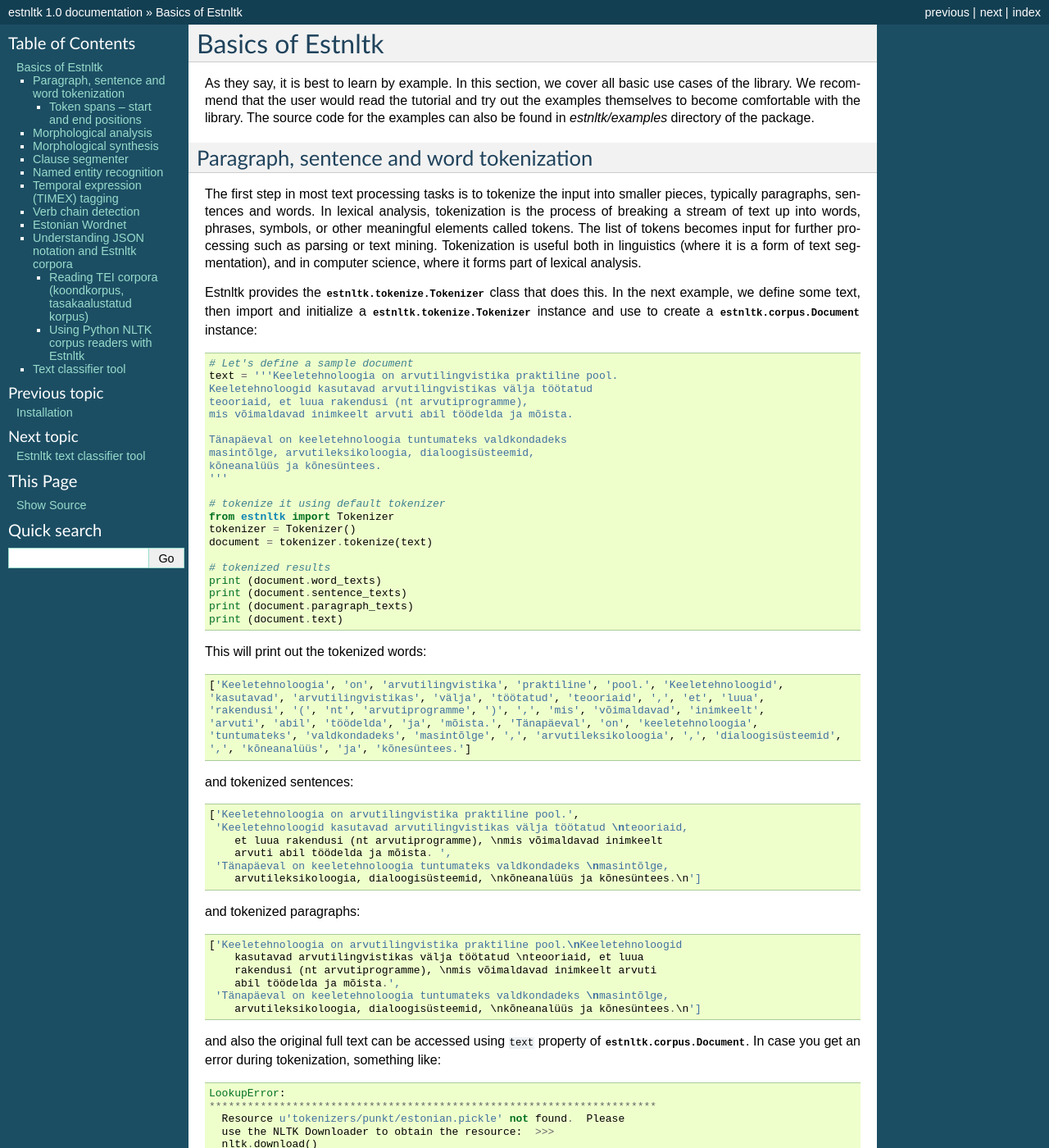
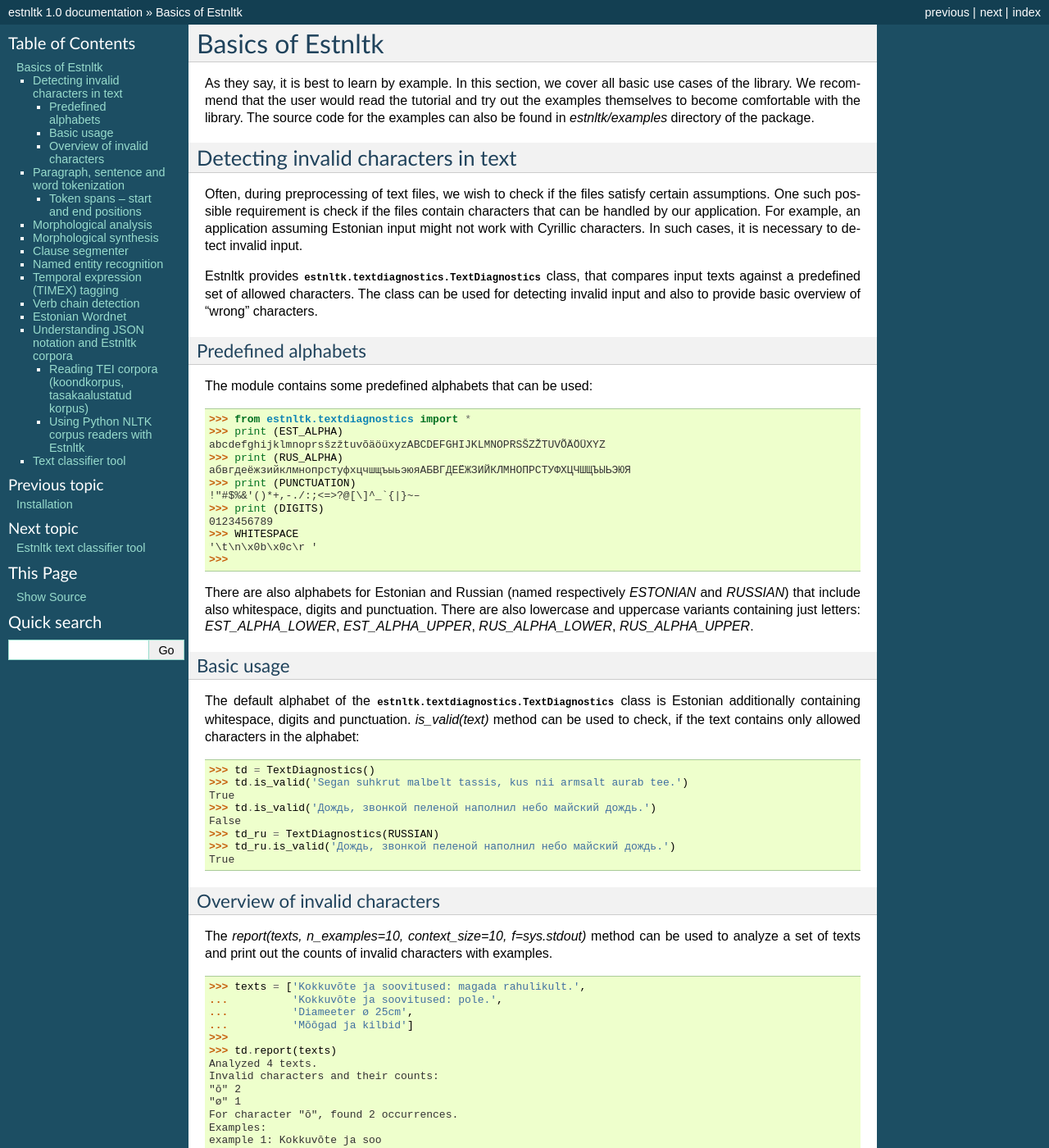
Before and after one commit to estnltk/estnltk, a Sphinx documentation site: the page built from docs/tutorial.rst, in a window 1280 px wide and 1400 px high. Shown: the whole window at 82% size. Built offline with Sphinx 7.4.7, drawn with Linux system fonts in a browser that asks for light colours; pages that are not in the unit, such as notebooks, are missing from menus; some of the changed text lies outside the part shown.

Commit message:
Added documentation for textdiagnostics class

```diff
--- a/docs/tutorial.rst
+++ b/docs/tutorial.rst
@@ -6,6 +6,78 @@ As they say, it is best to learn by example.
 In this section, we cover all basic use cases of the library.
 We recommend that the user would read the tutorial and try out the examples themselves to become comfortable with the library.
 The source code for the examples can also be found in `estnltk/examples` directory of the package.
+
+
+Detecting invalid characters in text
+====================================
+
+Often, during preprocessing of text files, we wish to check if the files satisfy certain assumptions.
+One such possible requirement is check if the files contain characters that can be handled by our application.
+For example, an application assuming Estonian input might not work with Cyrillic characters.
+In such cases, it is necessary to detect invalid input.
+
+Estnltk provides :class:`estnltk.textdiagnostics.TextDiagnostics` class, that compares input texts against a predefined set of allowed characters.
+The class can be used for detecting invalid input and also to provide basic overview of "wrong" characters.
+
+
+Predefined alphabets
+--------------------
+
+The module contains some predefined alphabets that can be used::
+
+    >>> from estnltk.textdiagnostics import *
+    >>> print (EST_ALPHA)
+    abcdefghijklmnoprsšzžtuvõäöüxyzABCDEFGHIJKLMNOPRSŠZŽTUVÕÄÖÜXYZ
+    >>> print (RUS_ALPHA)
+    абвгдеёжзийклмнопрстуфхцчшщъыьэюяАБВГДЕЁЖЗИЙКЛМНОПРСТУФХЦЧШЩЪЫЬЭЮЯ
+    >>> print (PUNCTUATION)
+    !"#$%&'()*+,-./:;<=>?@[\]^_`{|}~–
+    >>> print (DIGITS)
+    0123456789
+    >>> WHITESPACE
+    '\t\n\x0b\x0c\r '
+    >>>
+
+There are also alphabets for Estonian and Russian (named respectively `ESTONIAN` and `RUSSIAN`) that include also whitespace, digits and punctuation.
+There are also lowercase and uppercase variants containing just letters: `EST_ALPHA_LOWER`, `EST_ALPHA_UPPER`, `RUS_ALPHA_LOWER`, `RUS_ALPHA_UPPER`.
+
+Basic usage
+-----------
+
+The default alphabet of the :class:`estnltk.textdiagnostics.TextDiagnostics` class is Estonian additionally containing whitespace, digits and punctuation.
+`is_valid(text)` method can be used to check, if the text contains only allowed characters in the alphabet::
+
+    >>> td = TextDiagnostics()
+    >>> td.is_valid('Segan suhkrut malbelt tassis, kus nii armsalt aurab tee.')
+    True
+    >>> td.is_valid('Дождь, звонкой пеленой наполнил небо майский дождь.')
+    False
+    >>> td_ru = TextDiagnostics(RUSSIAN)
+    >>> td_ru.is_valid('Дождь, звонкой пеленой наполнил небо майский дождь.')
+    True
+
+Overview of invalid characters
+------------------------------
+
+The `report(texts, n_examples=10, context_size=10, f=sys.stdout)` method can be used to analyze a set of texts and print out the counts of invalid characters with examples.
+
+    >>> texts = ['Kokkuvõte ja soovitused: magada rahulikult.',
+    ...          'Kokkuvōte ja soovitused: pole.',
+    ...          'Diameeter ø 25cm',
+    ...          'Mõōgad ja kilbid']
+    >>>
+    >>> td.report(texts)
+    Analyzed 4 texts.
+    Invalid characters and their counts:
+    "ō" 2
+    "ø" 1
+    For character "ō", found 2 occurrences.
+    Examples:
+    example 1: Kokkuvōte ja soo
+    example 2: Mõōgad ja ki
+    For character "ø", found 1 occurrences.
+    Examples:
+    example 1: Diameeter ø 25cm
 
 
 Paragraph, sentence and word tokenization
```
Also changed, not shown: 13 other files.
